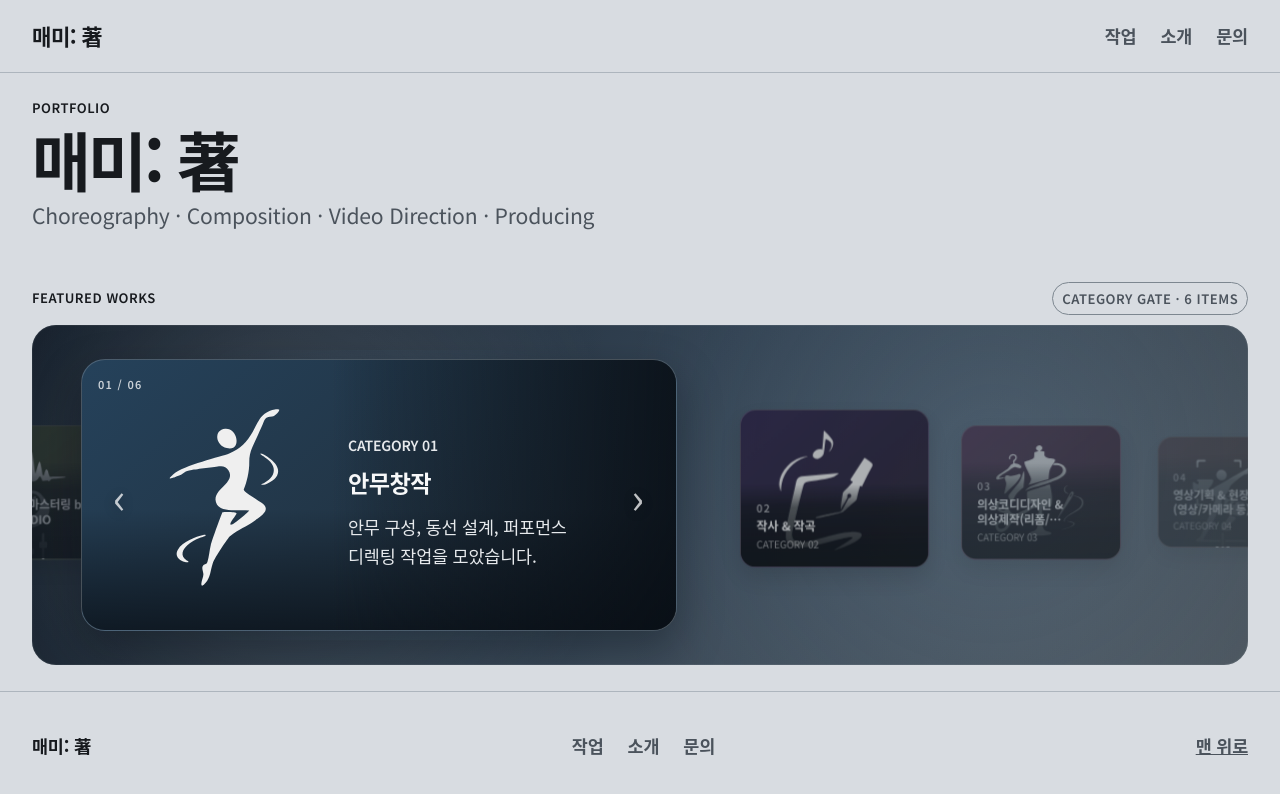
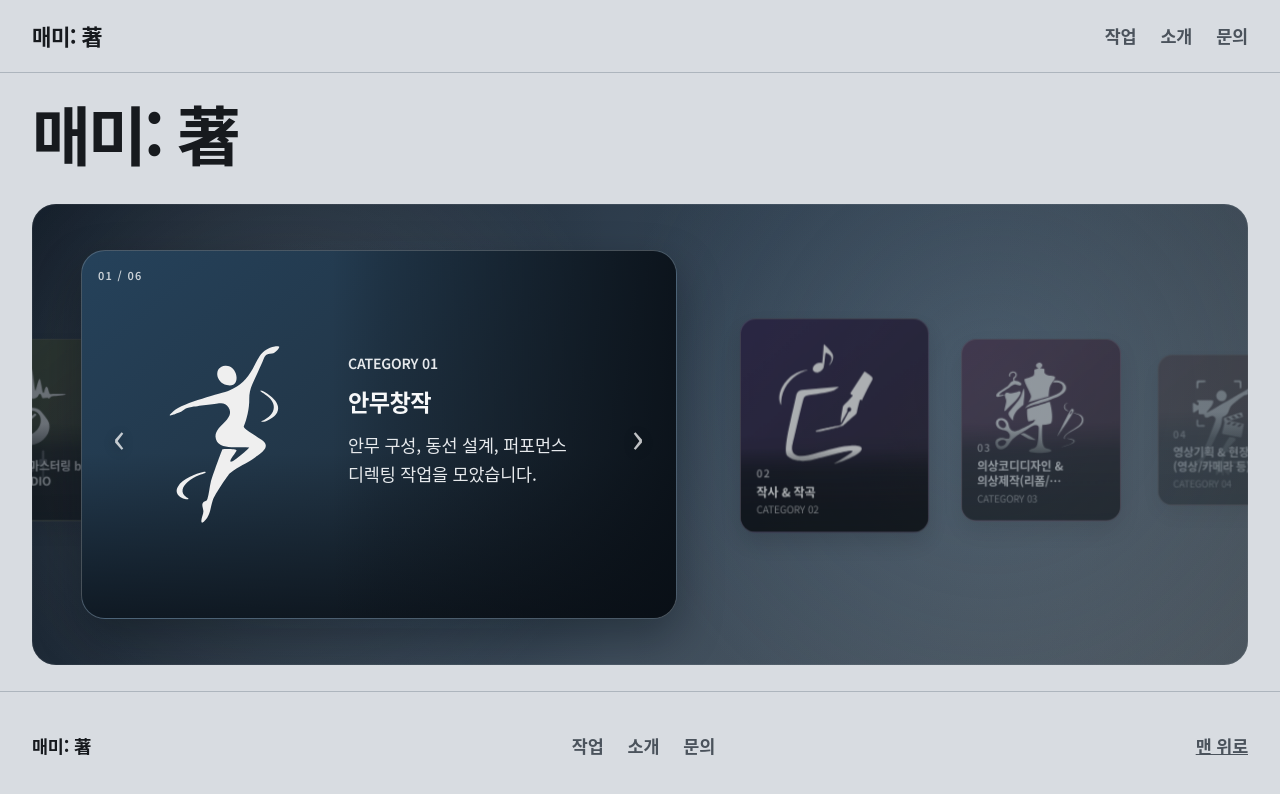
Before and after one commit to MAMIJAismanager/MMJ-site, a Nuxt app: page / in a window 1280 px wide. Shown: the top 794 px of the page. Built offline with nearby package versions, Linux system fonts and the light colour scheme.

Commit message:
feat: apply MMJ-UI25 home density and mobile navigation

```diff
--- a/app/assets/css/home-page.css
+++ b/app/assets/css/home-page.css
@@ -1,6 +1,16 @@
 .mm-home-page {
   display: grid;
-  gap: clamp(var(--mm-space-7), 6vw, var(--mm-space-9));
+  gap: clamp(var(--mm-space-5), 3vw, var(--mm-space-7));
+}
+
+.mm-home-page .mm-showcase {
+  margin-block-start: 0;
+}
+
+@media (max-width: 38rem) {
+  .mm-home-page {
+    gap: var(--mm-space-5);
+  }
 }
 
 @media (min-width: 80rem) and (min-height: 45rem) {
@@ -21,7 +31,7 @@
     grid-template-rows: auto minmax(0, 1fr);
     height: 100%;
     min-height: 0;
-    gap: clamp(var(--mm-space-6), 3.5vh, var(--mm-space-8));
+    gap: clamp(var(--mm-space-5), 3vw, var(--mm-space-7));
     padding-block: clamp(
       var(--mm-space-5),
       3.2vh,
@@ -38,16 +48,11 @@
     font-size: clamp(4rem, 4.75vw, 5.75rem);
   }
 
-  .mm-home-page .mm-page__lead {
-    max-width: none;
-    line-height: 1.35;
-  }
-
   .mm-home-page .mm-showcase {
     position: relative;
-    grid-template-rows: auto minmax(0, 1fr);
+    grid-template-rows: minmax(0, 1fr);
     min-height: 0;
-    gap: clamp(var(--mm-space-2), 1.25vh, var(--mm-space-4));
+    gap: 0;
     margin-block-start: 0;
   }
 
--- a/app/assets/css/home-showcase.css
+++ b/app/assets/css/home-showcase.css
@@ -7,29 +7,6 @@
     7vw,
     var(--mm-space-10)
   );
-}
-
-.mm-showcase__heading {
-  margin: 0;
-}
-
-.mm-showcase__heading-row {
-  display: flex;
-  align-items: center;
-  justify-content: space-between;
-  gap: var(--mm-space-4);
-  min-width: 0;
-}
-
-.mm-showcase__preview-label {
-  flex: 0 0 auto;
-  padding: 0.3rem 0.55rem;
-  border: 1px solid var(--mm-color-border-strong);
-  border-radius: var(--mm-radius-round);
-  color: var(--mm-color-text-muted);
-  font-size: var(--mm-font-size-caption);
-  font-weight: var(--mm-font-weight-semibold);
-  letter-spacing: var(--mm-letter-spacing-label);
 }
 
 .mm-showcase__empty {
@@ -634,15 +611,6 @@
 }
 
 @media (max-width: 38rem) {
-  .mm-showcase__heading-row {
-    align-items: flex-start;
-  }
-
-  .mm-showcase__preview-label {
-    max-width: 11rem;
-    text-align: end;
-  }
-
   .mm-showcase__magazine-viewport {
     min-height: 37rem;
   }
--- a/app/assets/css/shell.css
+++ b/app/assets/css/shell.css
@@ -131,6 +131,28 @@
   font-weight: var(--mm-font-weight-semibold);
 }
 
+@media (max-width: 47.999rem) {
+  .mm-site-header .mm-site-navigation__list {
+    display: grid;
+    grid-template-columns: repeat(3, minmax(0, 1fr));
+    gap: var(--mm-space-2);
+    width: 100%;
+  }
+
+  .mm-site-header .mm-site-navigation__item {
+    min-width: 0;
+  }
+
+  .mm-site-header .mm-site-navigation__link {
+    width: 100%;
+    min-width: 0;
+    min-height: 2.75rem;
+    justify-content: center;
+    white-space: nowrap;
+    text-align: center;
+  }
+}
+
 @media (min-width: 48rem) {
   .mm-site-header__inner {
     grid-template-columns: auto minmax(0, 1fr);
--- a/app/components/showcase/ProjectShowcaseRail.vue
+++ b/app/components/showcase/ProjectShowcaseRail.vue
@@ -91,7 +91,6 @@ type PointerAxis =
 interface Props {
   readonly projects: readonly ShowcaseProjectView[]
   readonly previewOnly?: boolean
-  readonly previewLabel?: string | null
 }
 
 interface CopyEntryTarget {
@@ -123,7 +122,6 @@ const router = useRouter()
 
 const props = withDefaults(defineProps<Props>(), {
   previewOnly: false,
-  previewLabel: null,
 })
 
 const activeProjectId = ref<string | null>(
@@ -1302,7 +1300,7 @@ onBeforeUnmount(() => {
 <template>
   <section
     class="mm-showcase"
-    aria-labelledby="mm-home-showcase-heading"
+    aria-label="홈 카테고리 작업 탐색"
     data-mm-showcase
     :data-mm-showcase-count="projects.length"
     :data-mm-showcase-active-id="activeProjectId ?? ''"
@@ -1319,22 +1317,6 @@ onBeforeUnmount(() => {
     :style="showcaseStyle"
     :data-mm-navigation-restoration="restorationResult?.status ?? 'pending'"
   >
-    <div class="mm-showcase__heading-row">
-      <p
-        id="mm-home-showcase-heading"
-        class="mm-label mm-showcase__heading"
-      >
-        Featured Works
-      </p>
-
-      <span
-        v-if="previewLabel"
-        class="mm-showcase__preview-label"
-      >
-        {{ previewLabel }}
-      </span>
-    </div>
-
     <section
       v-if="activeProject === null"
       class="mm-showcase__empty"
--- a/app/pages/index.vue
+++ b/app/pages/index.vue
@@ -24,25 +24,16 @@ const showcasePreviewProjects = createHomeShowcasePreview(
     data-mm-page="home"
   >
     <header class="mm-page__header">
-      <p class="mm-label">
-        Portfolio
-      </p>
-
       <h1
         class="mm-display-title"
         data-mm-title-probe
       >
         매미: 著
       </h1>
-
-      <p class="mm-page__lead">
-        Choreography · Composition · Video Direction · Producing
-      </p>
     </header>
 
     <ProjectShowcaseRail
       :projects="showcasePreviewProjects"
-      preview-label="CATEGORY GATE · 6 ITEMS"
     />
   </section>
 </template>
```
